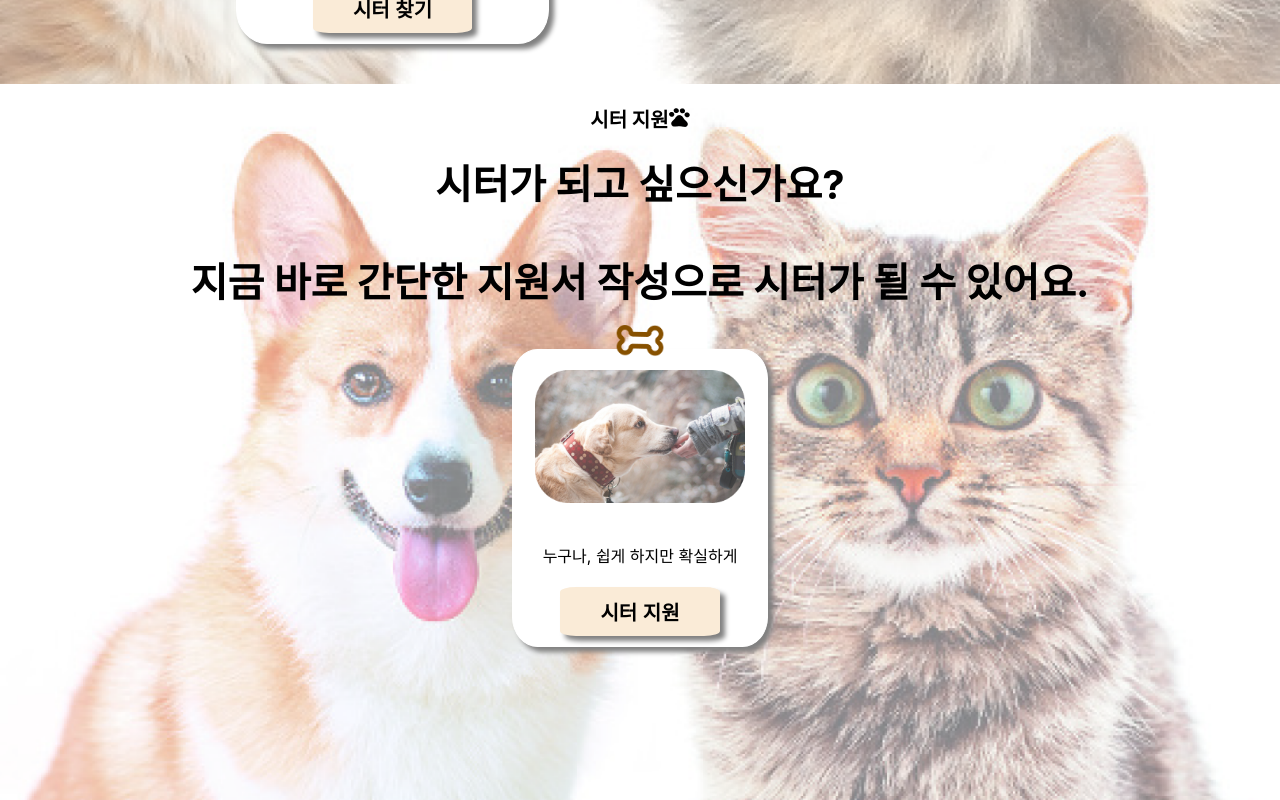
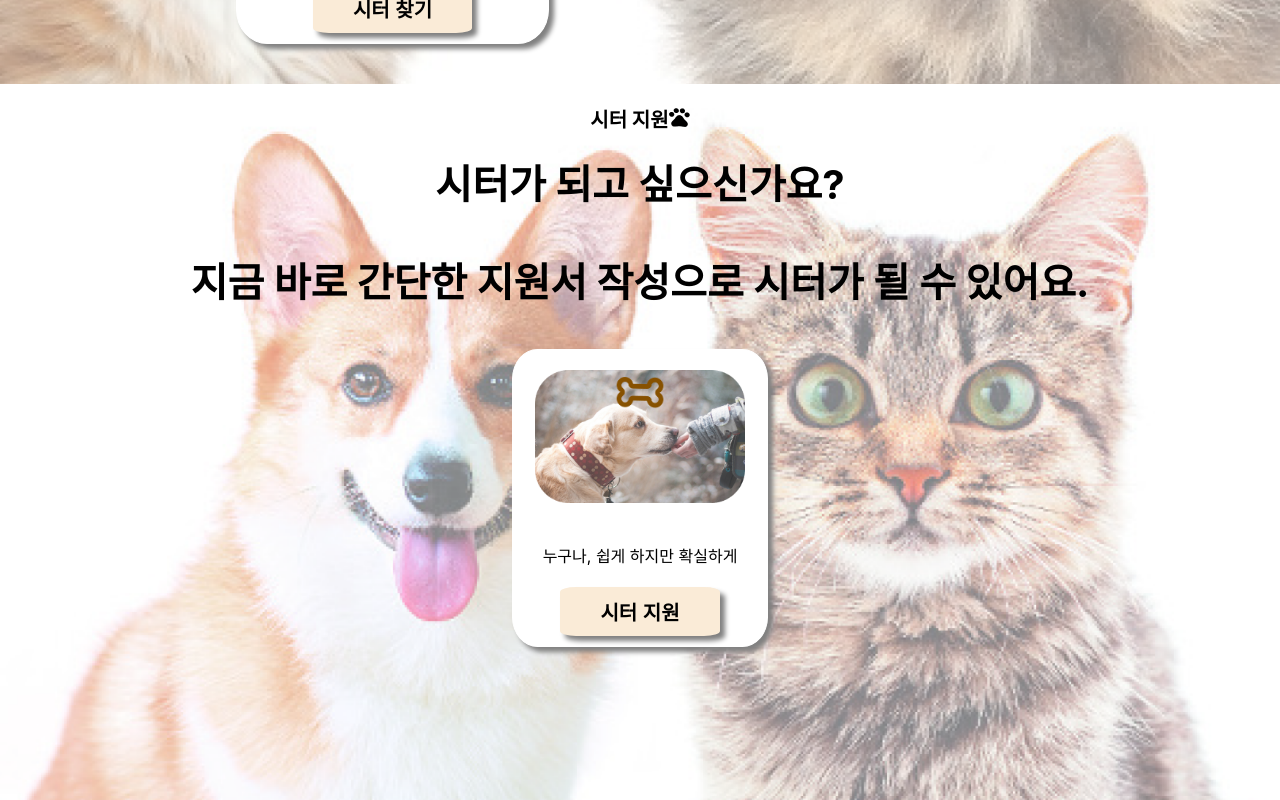
Before and after one commit to PetPal-KITLION/Front-End, a React (Create React App) app in the folder petpal/: page / in a window 1280 px wide. Shown: the part 1479-2279 px from the top of the page. Built offline with nearby package versions, Linux system fonts and the light colour scheme.

Commit message:
feat:단위수정-1

```diff
--- a/petpal/src/style/Main3.css
+++ b/petpal/src/style/Main3.css
@@ -9,7 +9,7 @@
 #applySitterImg3 {
   text-align: center;
   position: absolute;
-  bottom: -133vh;
+  bottom: -139.5vh;
 }
 
 #supportSitter {
```
